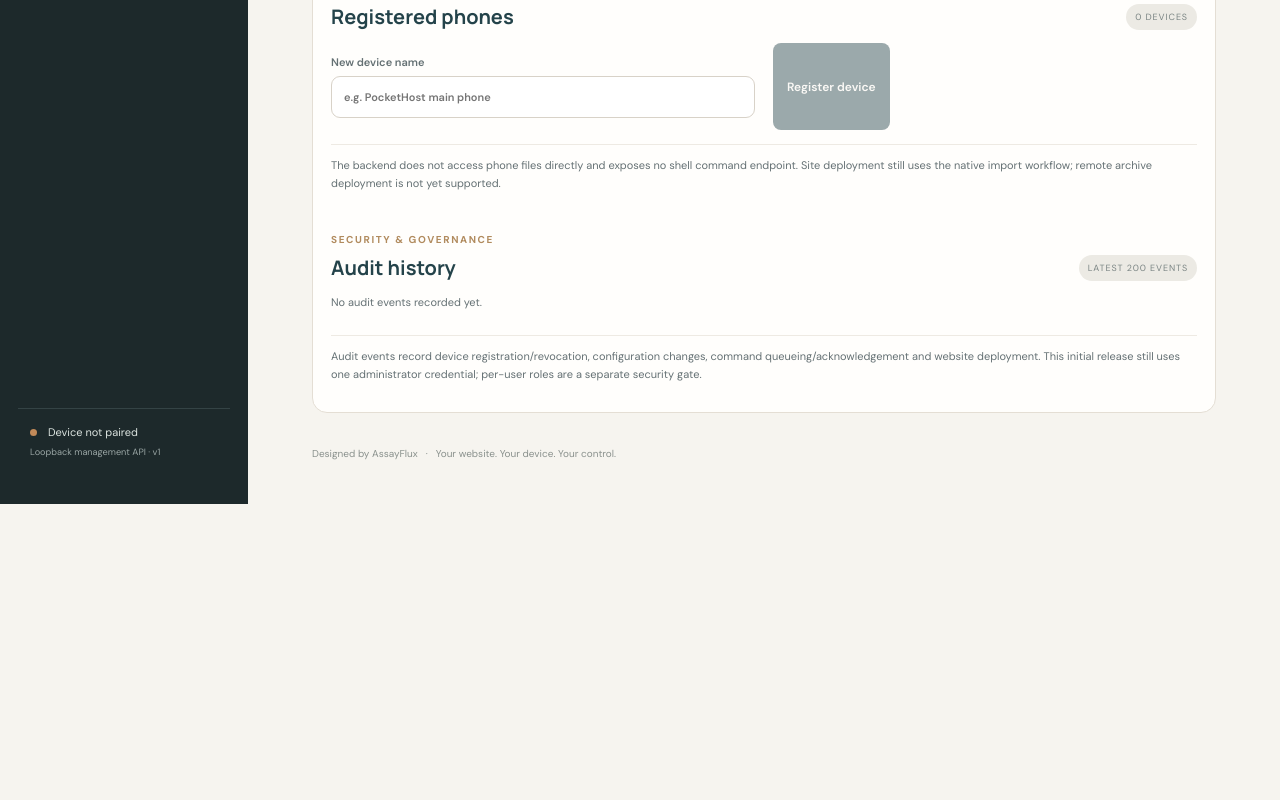
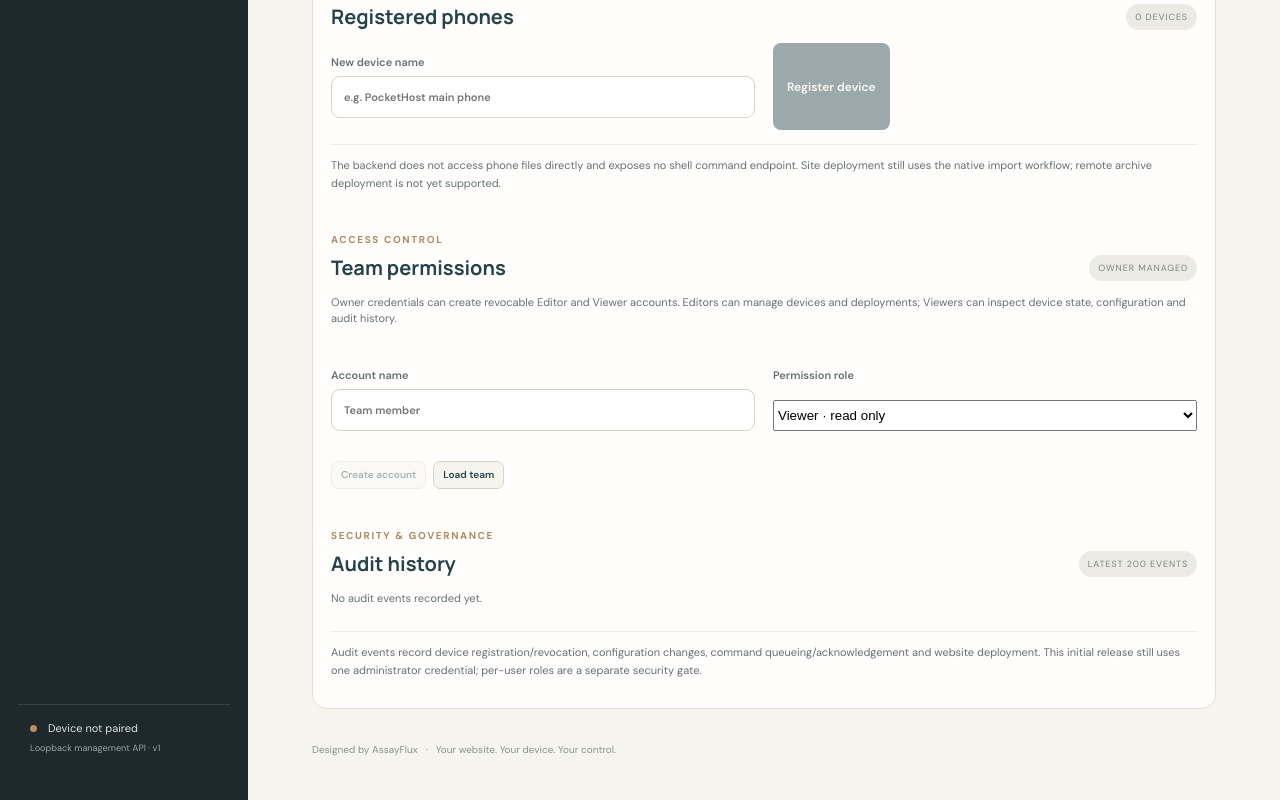
Before and after one commit to AssayFlux/PocketHost, a React (Vite) app in the folder web-console/: page / in a window 1280 px wide. Shown: the part 2208-3008 px from the top of the page. Before the commit the page ends 2712 px from the top, so only its background shows below. Built offline with nearby package versions, Linux system fonts and the light colour scheme.

Commit message:
Add owner-controlled editor and viewer account management UI

```diff
--- a/web-console/src/ui/RemoteControlPlane.tsx
+++ b/web-console/src/ui/RemoteControlPlane.tsx
@@ -9,6 +9,7 @@ type Device = {
 };
 type Config = { version: number; config: Record<string, unknown>; updated_at: string };
 type AuditEntry = { id: number; actor: string; action: string; target: string; details: Record<string, unknown>; createdAt: string };
+type ControlUser = { id: string; name: string; role: "editor" | "viewer"; active: boolean };
 
 const initialPayloads: Record<string, string> = {
   site_action: JSON.stringify({ siteId: "my-site", action: "stop" }, null, 2),
@@ -22,6 +23,10 @@ export function RemoteControlPlane() {
   const [deviceName, setDeviceName] = useState("");
   const [devices, setDevices] = useState<Device[]>([]);
   const [auditEntries, setAuditEntries] = useState<AuditEntry[]>([]);
+  const [users, setUsers] = useState<ControlUser[]>([]);
+  const [newUserName, setNewUserName] = useState("");
+  const [newUserRole, setNewUserRole] = useState<"editor" | "viewer">("viewer");
+  const [newUserToken, setNewUserToken] = useState("");
   const [selected, setSelected] = useState("");
   const [issuedToken, setIssuedToken] = useState("");
   const [configText, setConfigText] = useState('{"pythonMaxWorkers":8,"nodeHeapMb":192,"tunnelEnabled":false}');
@@ -94,6 +99,30 @@ export function RemoteControlPlane() {
     finally { setBusy(false); }
   }
 
+  async function loadUsers() {
+    setBusy(true);
+    try { setUsers(await request<ControlUser[]>("/v1/admin/users")); setMessage("Team accounts loaded."); }
+    catch (error) { setMessage(error instanceof Error ? error.message : "Only the owner can manage team accounts."); }
+    finally { setBusy(false); }
+  }
+
+  async function createUser() {
+    setBusy(true); setNewUserToken("");
+    try {
+      const created = await request<{ id: string; name: string; role: string; token: string }>("/v1/admin/users", { method: "POST", body: JSON.stringify({ name: newUserName, role: newUserRole }) });
+      setNewUserToken(created.token); setNewUserName(""); await loadUsers();
+      setMessage("Team account created. Copy its token; it is displayed only once.");
+    } catch (error) { setMessage(error instanceof Error ? error.message : "Could not create team account."); }
+    finally { setBusy(false); }
+  }
+
+  async function revokeUser(user: ControlUser) {
+    if (!window.confirm("Revoke " + user.name + "? Their API token will stop working immediately.")) return;
+    setBusy(true);
+    try { await request<void>("/v1/admin/users/" + encodeURIComponent(user.id), { method: "DELETE" }); setUsers(items => items.filter(item => item.id !== user.id)); setMessage("Team account revoked."); }
+    catch (error) { setMessage(error instanceof Error ? error.message : "Could not revoke account."); }
+    finally { setBusy(false); }
+  }
   async function revokeDevice(device: Device) {
     if (!window.confirm(`Revoke ${device.name}? Its device token and queued commands will be invalidated.`)) return;
     setBusy(true);
@@ -204,6 +233,15 @@ export function RemoteControlPlane() {
       </article>
     </div>}
     <p className="scope-note">The backend does not access phone files directly and exposes no shell command endpoint. Site deployment still uses the native import workflow; remote archive deployment is not yet supported.</p>
+    <div className="section-heading"><div><span className="eyebrow">ACCESS CONTROL</span><h2>Team permissions</h2></div><span className="muted-tag">OWNER MANAGED</span></div>
+    <div className="resource-panel">
+      <p>Owner credentials can create revocable Editor and Viewer accounts. Editors can manage devices and deployments; Viewers can inspect device state, configuration and audit history.</p>
+      <label>Account name<input value={newUserName} onChange={event => setNewUserName(event.target.value)} placeholder="Team member" /></label>
+      <label>Permission role<select value={newUserRole} onChange={event => setNewUserRole(event.target.value as "editor" | "viewer")}><option value="viewer">Viewer · read only</option><option value="editor">Editor · manage devices</option></select></label>
+      <div className="site-actions"><button disabled={busy || !newUserName.trim()} onClick={createUser}>Create account</button><button disabled={busy} onClick={loadUsers}>Load team</button></div>
+      {newUserToken && <div className="notice"><strong>One-time team token</strong><code>{newUserToken}</code><button onClick={() => void navigator.clipboard.writeText(newUserToken)}>Copy token</button></div>}
+      {users.map(user => <div className="status-line" key={user.id}><span><strong>{user.name}</strong><small>{user.role} · {user.active ? "Active" : "Revoked"}</small></span><button className="danger-button" disabled={busy || !user.active} onClick={() => void revokeUser(user)}>Revoke</button></div>)}
+    </div>
     <div className="section-heading"><div><span className="eyebrow">SECURITY & GOVERNANCE</span><h2>Audit history</h2></div><span className="muted-tag">LATEST 200 EVENTS</span></div>
     <div className="resource-panel">
       {auditEntries.length === 0 ? <p>No audit events recorded yet.</p> : auditEntries.map(entry => <div className="status-line" key={entry.id}>
```
